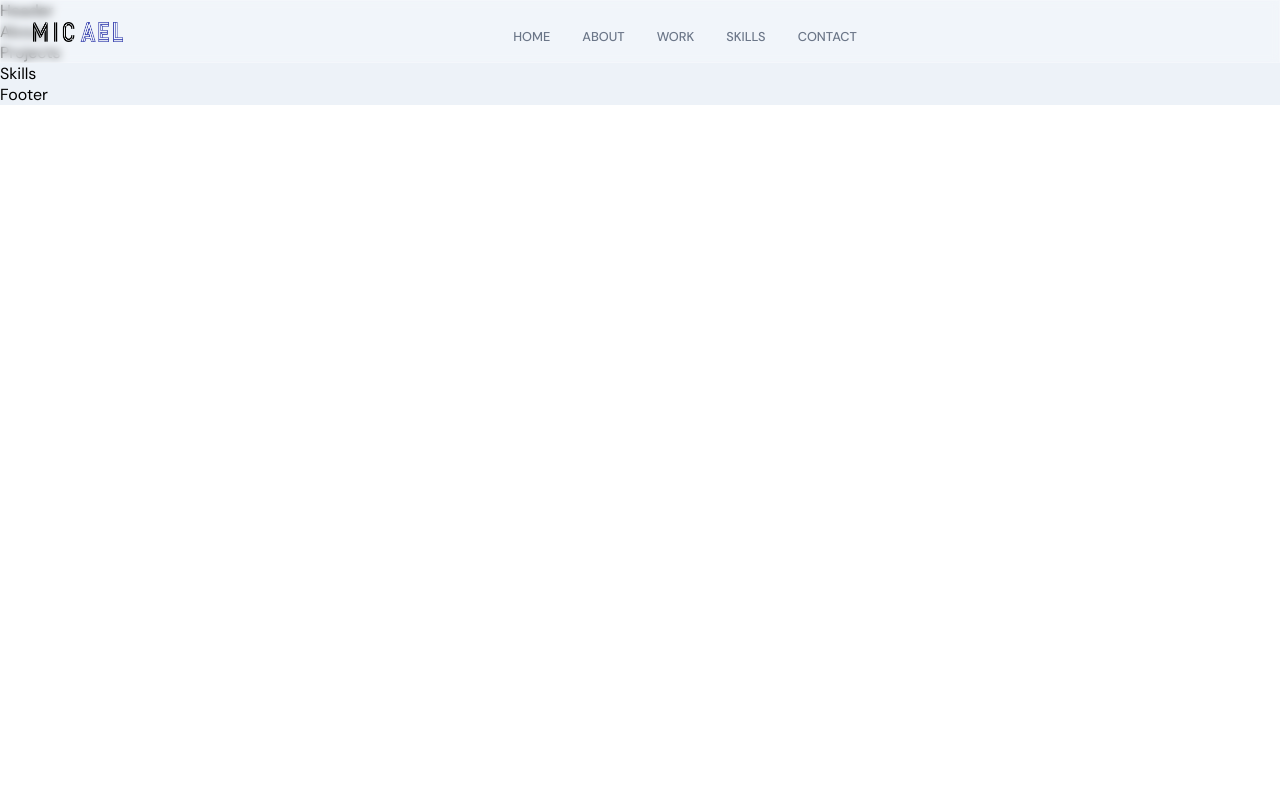
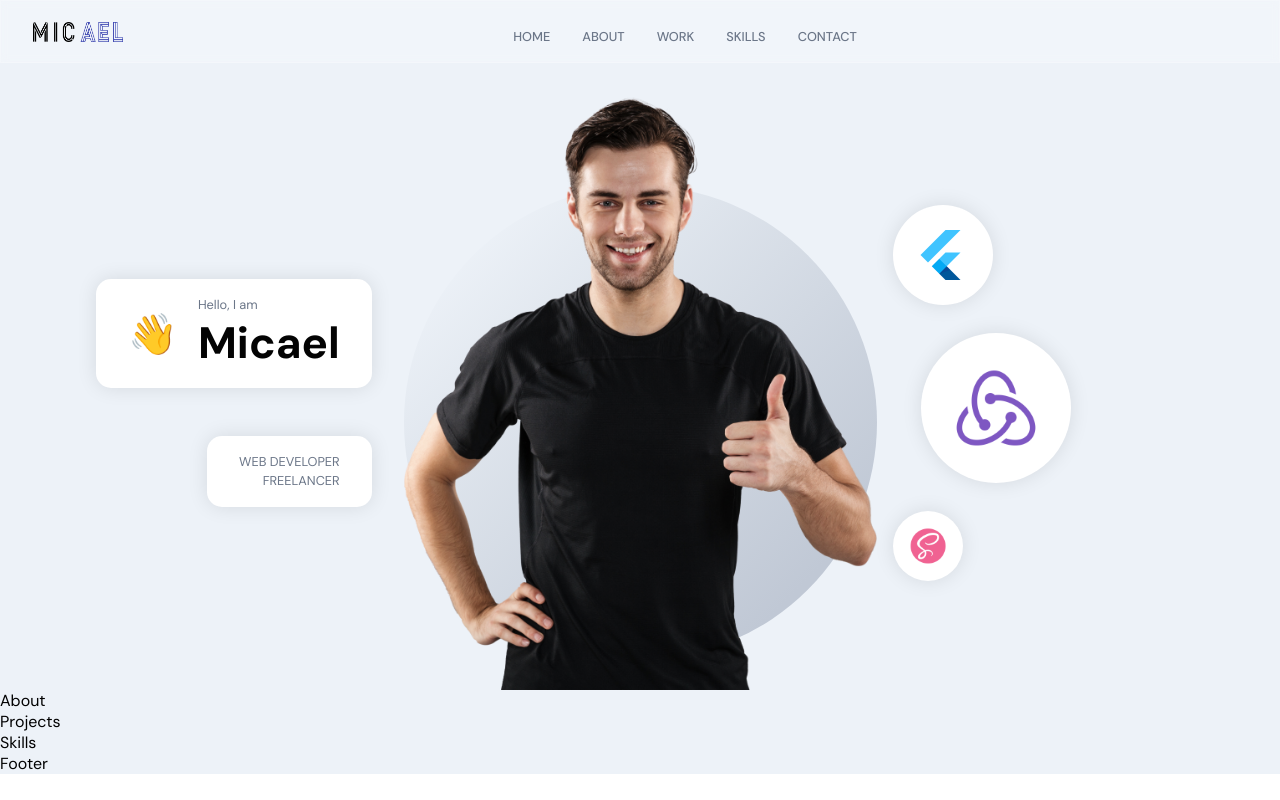
Before and after one commit to Kevin-Estrada/react-portfolio, a React (Create React App) app in the folder frontend-react/: page / in a window 1280 px wide. Built offline with nearby package versions, Linux system fonts and the light colour scheme.

Commit message:
This is adding the header section of the portfolio to have all the styling as well as completing the header component

```diff
--- a/frontend-react/src/container/Header/Header.jsx
+++ b/frontend-react/src/container/Header/Header.jsx
@@ -1,8 +1,70 @@
 import React from 'react';
+import { motion } from 'framer-motion';
 
+import { images } from '../../constants';
 import './Header.scss';
-const Header = () => {
-  return <div>Header</div>;
+
+const scaleVariants = {
+  whileInView: {
+    scale: [0, 1],
+    opacity: [0, 1],
+    transition: {
+      duration: 1,
+      ease: 'easeInOut',
+    },
+  },
 };
 
+const Header = () => (
+  <div className="app__header app__flex">
+    <motion.div
+      whileInView={{ x: [-100, 0], opacity: [0, 1] }}
+      transition={{ duration: 0.5 }}
+      className="app__header-info"
+    >
+      <div className="app__header-badge">
+        <div className="badge-cmp app__flex">
+          <span>👋</span>
+          <div style={{ marginLeft: 20 }}>
+            <p className="p-text">Hello, I am</p>
+            <h1 className="head-text">Micael</h1>
+          </div>
+        </div>
+
+        <div className="tag-cmp app__flex">
+          <p className="p-text">Web Developer</p>
+          <p className="p-text">Freelancer</p>
+        </div>
+      </div>
+    </motion.div>
+
+    <motion.div
+      whileInView={{ opacity: [0, 1] }}
+      transition={{ duration: 0.5, delayChildren: 0.5 }}
+      className="app__header-img"
+    >
+      <img src={images.profile} alt="profile_bg" />
+      <motion.img
+        whileInView={{ scale: [0, 1] }}
+        transition={{ duration: 1, ease: 'easeInOut' }}
+        src={images.circle}
+        alt="profile_circle"
+        className="overlay_circle"
+      />
+    </motion.div>
+
+    <motion.div
+      variants={scaleVariants}
+      whileInView={scaleVariants.whileInView}
+      className="app__header-circles"
+    >
+      {[images.flutter, images.redux, images.sass].map((circle, index) => (
+        <div className="circle-cmp app__flex" key={`circle-${index}`}>
+          <img src={circle} alt="profile_bg" />
+        </div>
+      ))}
+    </motion.div>
+  </div>
+);
+
 export default Header;
--- a/frontend-react/src/container/Header/Header.scss
+++ b/frontend-react/src/container/Header/Header.scss
@@ -0,0 +1,196 @@
+#home {
+  position: relative;
+  background: url('../../assets/bgIMG.png');
+  background-size: cover;
+  background-position: center;
+  background-repeat: repeat;
+
+  // disable the default padding styles
+  .app__wrapper {
+    padding: 0;
+
+    .copyright {
+      display: none;
+    }
+  }
+}
+
+.app__header {
+  flex: 1;
+  width: 100%;
+  height: 100%;
+  flex-direction: row;
+
+  padding: 6rem 2rem 0rem;
+
+  @media screen and (min-width: 2000px) {
+    padding-top: 8rem;
+  }
+
+  @media screen and (max-width: 1200px) {
+    flex-direction: column;
+  }
+
+  @media screen and (max-width: 450px) {
+    padding: 6rem 1rem 2rem;
+  }
+}
+
+.app__header-info {
+  flex: 0.65;
+  display: flex;
+  flex-direction: column;
+  justify-content: flex-start;
+  align-items: flex-start;
+  height: 100%;
+
+  margin: 0 2rem;
+
+  @media screen and (max-width: 1200px) {
+    width: 100%;
+    margin-right: 0rem;
+  }
+}
+
+.app__header-badge {
+  width: 100%;
+  display: flex;
+  justify-content: flex-end;
+  align-items: flex-end;
+  flex-direction: column;
+
+  .badge-cmp,
+  .tag-cmp {
+    padding: 1rem 2rem;
+    background: var(--white-color);
+    border-radius: 15px;
+    flex-direction: row;
+    width: auto;
+
+    box-shadow: 0px 0px 20px rgba(0, 0, 0, 0.1);
+  }
+
+  .tag-cmp {
+    flex-direction: column;
+    margin-top: 3rem;
+
+    p {
+      width: 100%;
+      text-transform: uppercase;
+      text-align: right;
+    }
+  }
+
+  span {
+    font-size: 2.5rem;
+
+    @media screen and (min-width: 2000px) {
+      font-size: 5rem;
+    }
+  }
+
+  @media screen and (max-width: 1200px) {
+    justify-content: flex-start;
+    align-items: flex-start;
+  }
+}
+
+.app__header-circles {
+  flex: 0.75;
+  display: flex;
+  flex-direction: column;
+  justify-content: space-evenly;
+  align-items: flex-start;
+  height: 100%;
+  margin-left: 1rem;
+
+  div {
+    width: 100px;
+    height: 100px;
+    border-radius: 50%;
+
+    background: var(--white-color);
+    box-shadow: 0px 0px 20px rgba(0, 0, 0, 0.1);
+
+    img {
+      width: 60%;
+      height: 60%;
+    }
+  }
+
+  // circles with different height & width
+
+  div:nth-child(1) {
+    width: 100px;
+    height: 100px;
+  }
+
+  div:nth-child(2) {
+    margin: 1.75rem;
+    width: 150px;
+    height: 150px;
+  }
+
+  div:nth-child(3) {
+    width: 70px;
+    height: 70px;
+  }
+
+  @media screen and (min-width: 2000px) {
+    div:nth-child(2) {
+      width: 400px;
+      height: 400px;
+    }
+
+    div:nth-child(3) {
+      width: 170px;
+      height: 170px;
+    }
+
+    div:nth-child(1) {
+      width: 200px;
+      height: 200px;
+    }
+  }
+
+  @media screen and (max-width: 1200px) {
+    width: 100%;
+    flex-direction: row;
+    flex-wrap: wrap;
+    margin-left: 0;
+
+    div {
+      margin: 1rem;
+    }
+  }
+}
+
+.app__header-img {
+  flex: 1;
+  height: 100%;
+
+  display: flex;
+  justify-content: flex-end;
+  align-items: flex-end;
+  position: relative;
+
+  img {
+    width: 100%;
+    object-fit: contain;
+    z-index: 1;
+  }
+
+  .overlay_circle {
+    position: absolute;
+    left: 0;
+    right: 0;
+    bottom: 0;
+    z-index: 0;
+    width: 100%;
+    height: 90%;
+  }
+
+  @media screen and (max-width: 1200px) {
+    margin: 2rem 0;
+  }
+}
```
